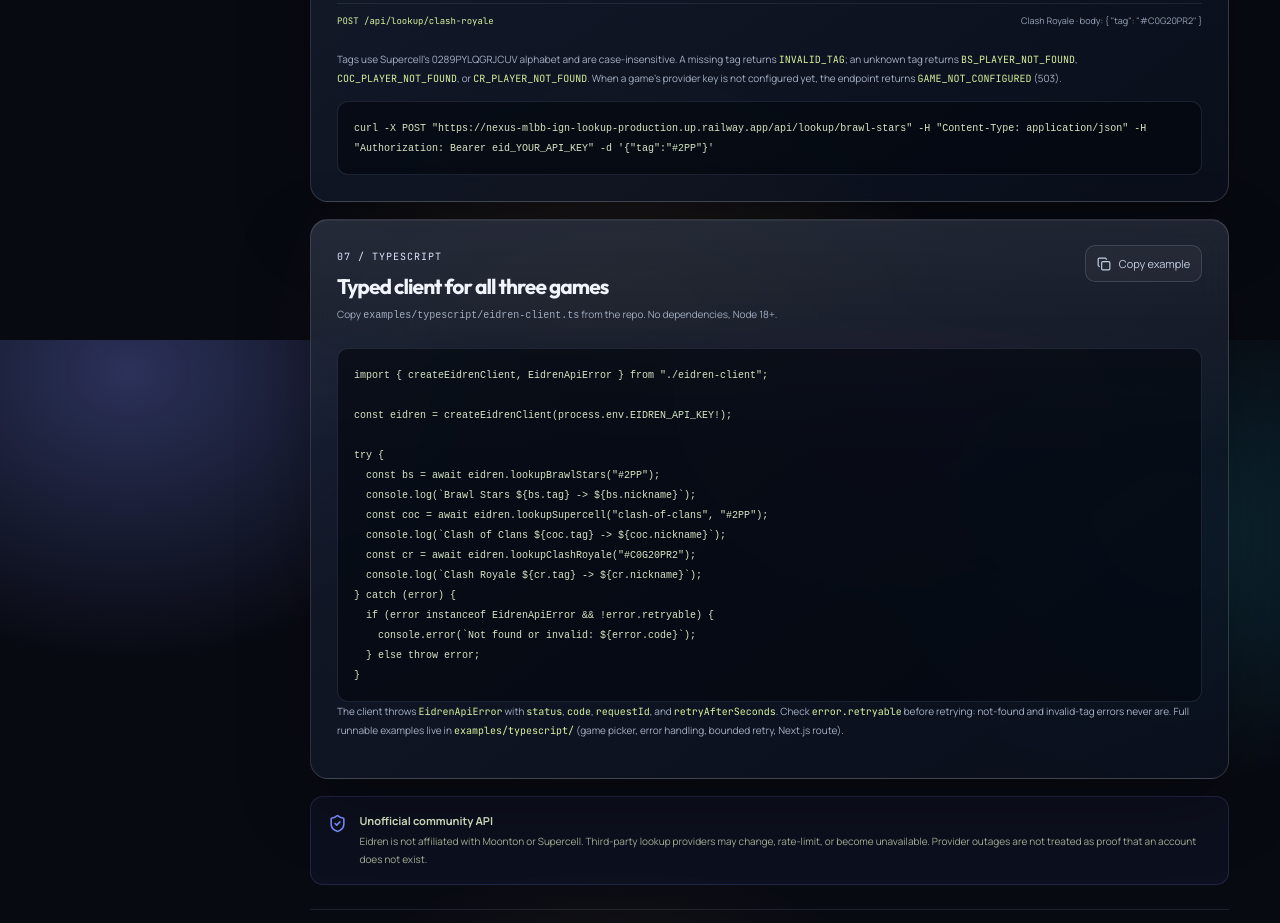
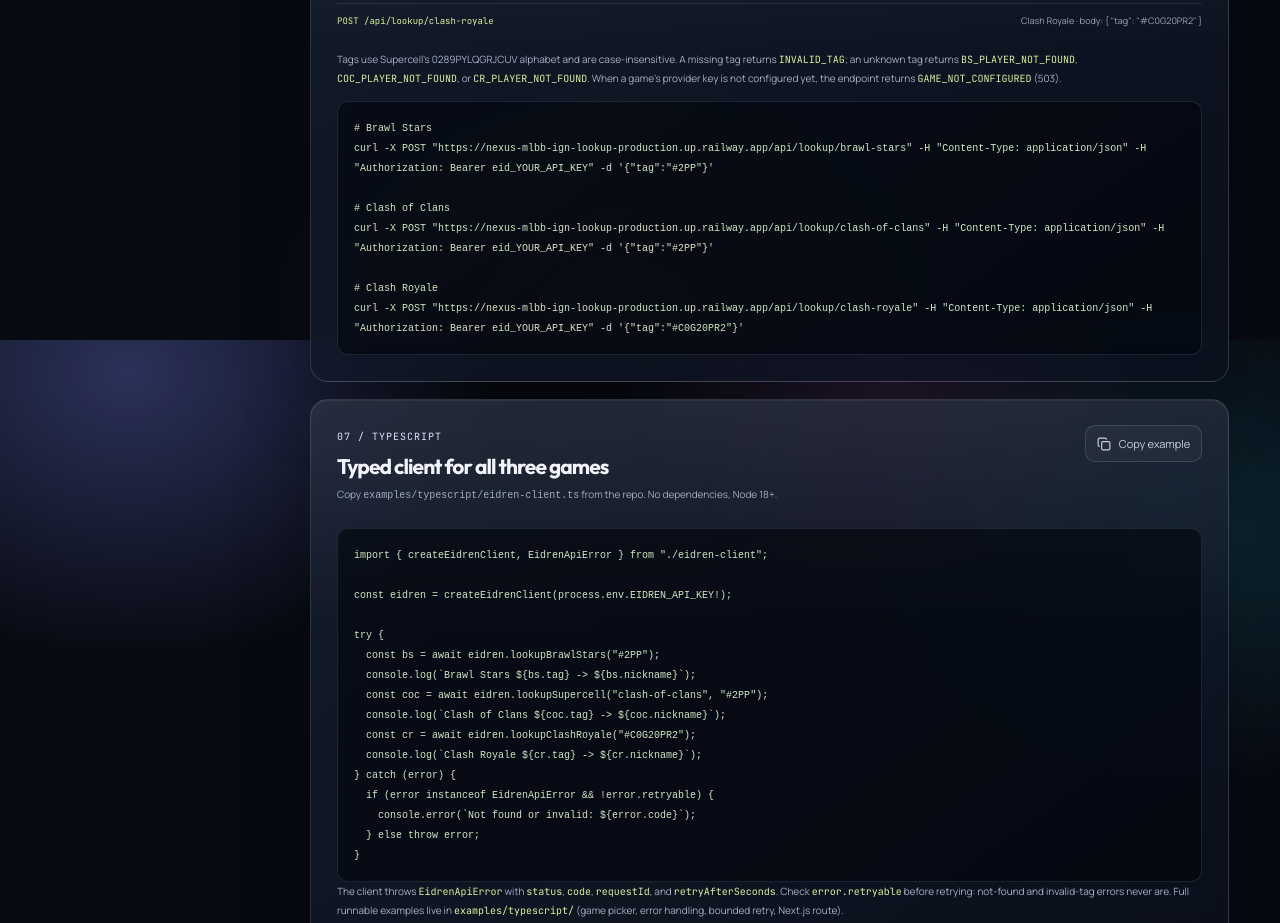
Before and after one commit to Vaelrixx/eidrencore-svg-mlbb-ign-lookup, a Next.js app: page /dashboard/docs in a window 1280 px wide. Shown: the part 2060-2983 px from the top of the page. Built offline with nearby package versions, Linux system fonts and the light colour scheme.

Commit message:
Document Supercell lookup API endpoints

```diff
--- a/src/app/dashboard/docs/page.tsx
+++ b/src/app/dashboard/docs/page.tsx
@@ -7,7 +7,16 @@
 
 const baseUrl = "https://nexus-mlbb-ign-lookup-production.up.railway.app";
 const curlExample = "curl -X POST \"" + baseUrl + "/api/lookup\" -H \"Content-Type: application/json\" -H \"Authorization: Bearer eid_YOUR_API_KEY\" -d '{\"playerId\":\"123456789\",\"zoneId\":\"1234\"}'";
-const supercellCurlExample = "curl -X POST \"" + baseUrl + "/api/lookup/brawl-stars\" -H \"Content-Type: application/json\" -H \"Authorization: Bearer eid_YOUR_API_KEY\" -d '{\"tag\":\"#2PP\"}'";
+const supercellCurlExample = [
+  "# Brawl Stars",
+  `curl -X POST "${baseUrl}/api/lookup/brawl-stars" -H "Content-Type: application/json" -H "Authorization: Bearer eid_YOUR_API_KEY" -d '{"tag":"#2PP"}'`,
+  "",
+  "# Clash of Clans",
+  `curl -X POST "${baseUrl}/api/lookup/clash-of-clans" -H "Content-Type: application/json" -H "Authorization: Bearer eid_YOUR_API_KEY" -d '{"tag":"#2PP"}'`,
+  "",
+  "# Clash Royale",
+  `curl -X POST "${baseUrl}/api/lookup/clash-royale" -H "Content-Type: application/json" -H "Authorization: Bearer eid_YOUR_API_KEY" -d '{"tag":"#C0G20PR2"}'`,
+].join("\n");
 const supercellTsExample = [
   "import { createEidrenClient, EidrenApiError } from \"./eidren-client\";",
   "",
```
Also changed, not shown: 2 other files (tests, documents, lock files or other folders).
